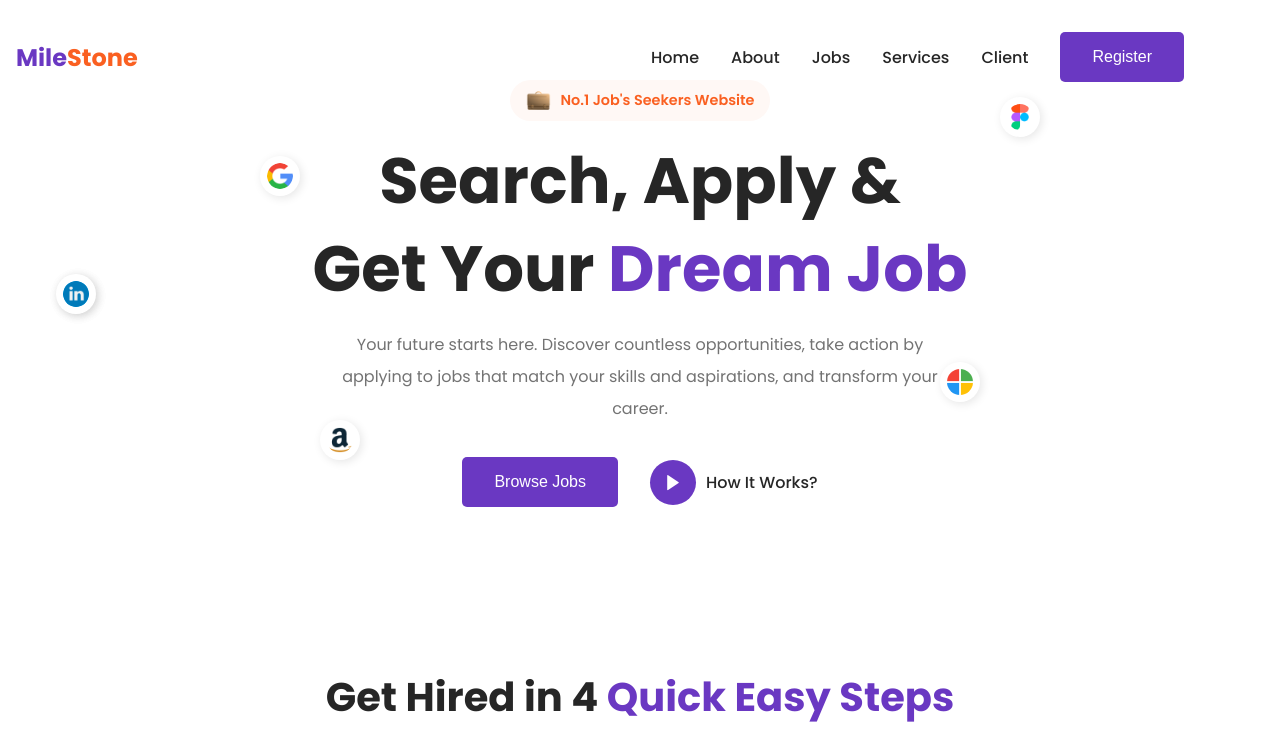
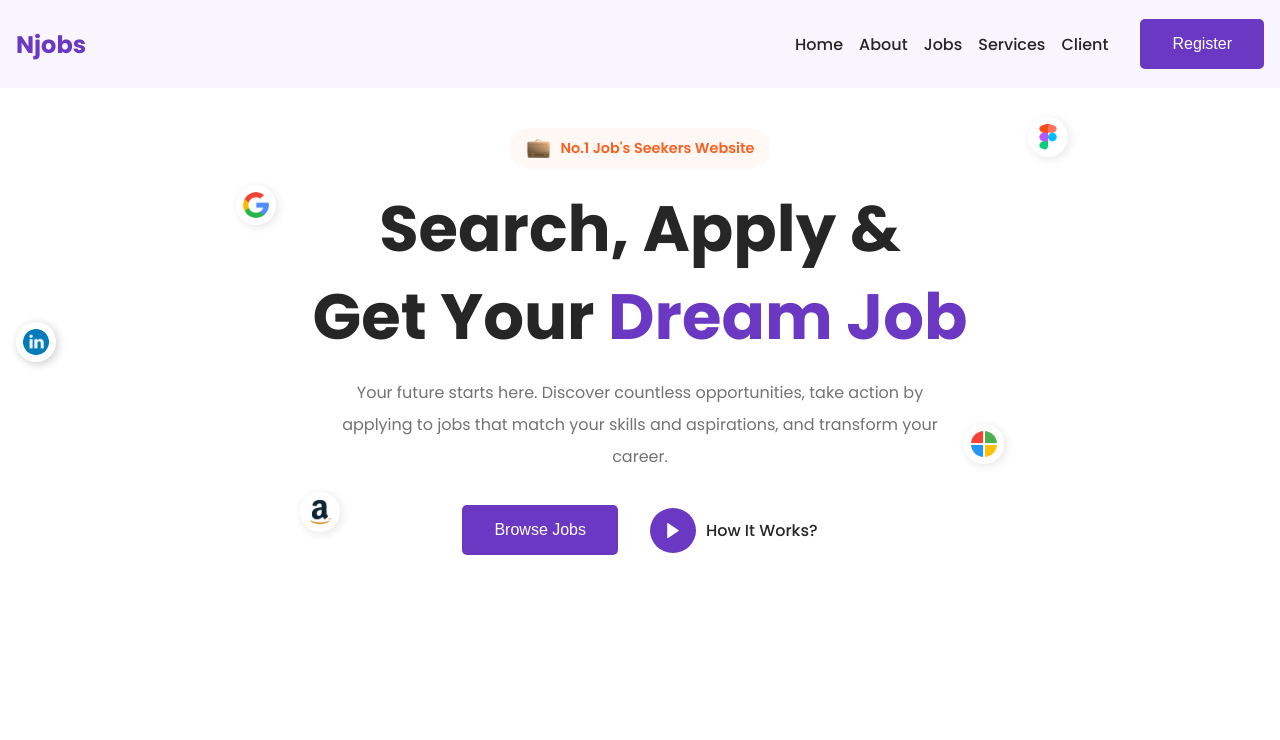
Before and after one commit to namaninit/Milestone_Jobs, a plain HTML site: page index.html in a window 1280 px wide. Shown: the top 740 px of the page. Drawn offline with nearby package versions, Linux system fonts and the light colour scheme.

Commit message:
Initial commit

```diff
--- a/index.html
+++ b/index.html
@@ -12,13 +12,13 @@
       href="https://cdn.jsdelivr.net/npm/swiper@11/swiper-bundle.min.css"
     />
     <link rel="stylesheet" href="styles.css" />
-    <title>MILESTONE JOB CONSULTANCY</title>
+    <title>NJOBS Consultation</title>
   </head>
   <body>
     <nav>
       <div class="nav__header">
         <div class="nav__logo">
-          <a href="#" class="logo">Mile<span>Stone</span></a>
+          <a href="#" class="logo"> Njobs</a>
         </div>
         <div class="nav__menu__btn" id="menu-btn">
           <i class="ri-menu-line"></i>
@@ -30,6 +30,8 @@
         <li><a href="#job">Jobs</a></li>
         <li><a href="#service">Services</a></li>
         <li><a href="#client">Client</a></li>
+        <li><a href="#home"></a></li>
+
         <li><button class="btn"><a href="./LoginPage.html" style="color: white;">Register</a></button></li>
       </ul>
     </nav>
@@ -51,8 +53,8 @@
         transform your career.
       </p>
       <div class="header__btns">
-        <button class="btn">Browse Jobs</button>
-        <a href="#">
+        <button class="btn"><a href="#job" style="color: white;">Browse Jobs</a></button>
+        <a href="#about">
           <span><i class="ri-play-fill"></i></span>
           How It Works?
         </a>
@@ -416,7 +418,7 @@
       <div class="section__container footer__container">
         <div class="footer__col">
           <div class="footer__logo">
-            <a href="#" class="logo">Mile<span>Stone</span></a>
+            <a href="#" class="logo">Shreejin<span>Management Services</span></a>
           </div>
           <p>
             Our platform is designed to help you find the perfect job and
@@ -436,9 +438,9 @@
         <div class="footer__col">
           <h4>Follow Us</h4>
           <ul class="footer__links">
-            <li><a href="https://www.facebook.com/Milestonejob/">Facebook</a></li>
+            <li><a href="#">Facebook</a></li>
             <li><a href="#">Instagram</a></li>
-            <li><a href="https://in.linkedin.com/company/milestone-job-consultant">LinkedIn</a></li>
+            <li><a href="#">LinkedIn</a></li>
             <li><a href="#">Twitter</a></li>
             <li><a href="#">Youtube</a></li>
           </ul>
@@ -446,25 +448,26 @@
         <div class="footer__col">
           <h4>Contact Us</h4>
           <ul class="footer__links">
-            <li>
+             <li>
               <a href="#">
-                <span><i class="ri-phone-fill"></i></span> 0771-4906561
+                <span><i class="ri-mail-line"></i></span>  info@job.com
               </a>
             </li>
             <li>
               <a href="#">
-                <span><i class="ri-map-pin-2-fill"></i></span> 1st Floor, Kuldeep Bhavan,
-
-                above IDBI ATM, Near Chhoti Railway
-
-                Line, Fafadih Raipur (C.G.) 492001
+                <span><i class="ri-phone-fill"></i></span>  (213) 625-2212
+              </a>
+            </li>
+            <li>
+              <a href="#">
+                <span><i class="ri-map-pin-2-fill"></i></span>  431 W 7th St, Los Angeles, CA 90014
               </a>
             </li>
           </ul>
         </div>
       </div>
       <div class="footer__bar">
-        Copyright © 2016 MILESTONE JOB CONSULTANCY. All rights reserved.
+        Copyright © 2025 Njobs. All rights reserved.
       </div>
     </footer>
 
--- a/styles.css
+++ b/styles.css
@@ -17,9 +17,8 @@
 }
 
 .section__container {
-  max-width: var(--max-width);
   margin: auto;
-  padding: 5rem 1rem;
+  padding: 8rem 1rem;
 }
 
 .section__header {
@@ -97,8 +96,8 @@ body {
 nav {
   position: fixed;
   isolation: isolate;
+  background-color: #b996f519;
   width: 100%;
-  max-width: var(--max-width);
   margin-inline: auto;
   z-index: 9;
 }
@@ -109,7 +108,6 @@ nav {
   display: flex;
   align-items: center;
   justify-content: space-between;
-  background-color: var(--extra-light);
 }
 
 .nav__menu__btn {
@@ -120,7 +118,7 @@ nav {
 
 .nav__links {
   position: absolute;
-  top: 65px;
+  top: 0px;
   left: 0;
   width: 100%;
   display: flex;
@@ -658,7 +656,56 @@ nav {
   text-align: center;
 }
 
+@media (width > 300px) {
+  .nav__links {
+  position: absolute;
+  top: 12px;
+  left: 0;
+  width: 100%;
+  display: flex;
+  align-items: center;
+  justify-content: center;
+  flex-direction: column;
+  gap: 0.5em;
+  padding: 1rem;
+  background-color: #f8f5fe;
+}
+.nav__logo span{
+  display: none;
+}
+}
+
+
+@media (width > 370px) {
+  .nav__links {
+  position: absolute;
+  top: 12px;
+  left: 0;
+  width: 100%;
+  display: flex;
+  align-items: center;
+  justify-content: center;
+  flex-direction: column;
+  gap: 1em;
+  padding: 2rem;
+  background-color: #f8f5fe;
+}
+}
+
 @media (width > 540px) {
+  .nav__links {
+  position: absolute;
+  top: 12px;
+  left: 0;
+  width: 100%;
+  display: flex;
+  align-items: center;
+  justify-content: center;
+  flex-direction: column;
+  gap: 1rem;
+  padding: 2rem;
+  background-color: #f8f5fe;
+}
   .steps__grid {
     grid-template-columns: repeat(2, 1fr);
   }
@@ -683,7 +730,7 @@ nav {
 @media (width > 768px) {
   nav {
     position: fixed;
-    padding: 2rem 1rem;
+    padding: 1.2rem 1rem;
     display: flex;
     align-items: center;
     justify-content: space-between;
```
Also changed, not shown: assets/webstie-logo.png (added).
